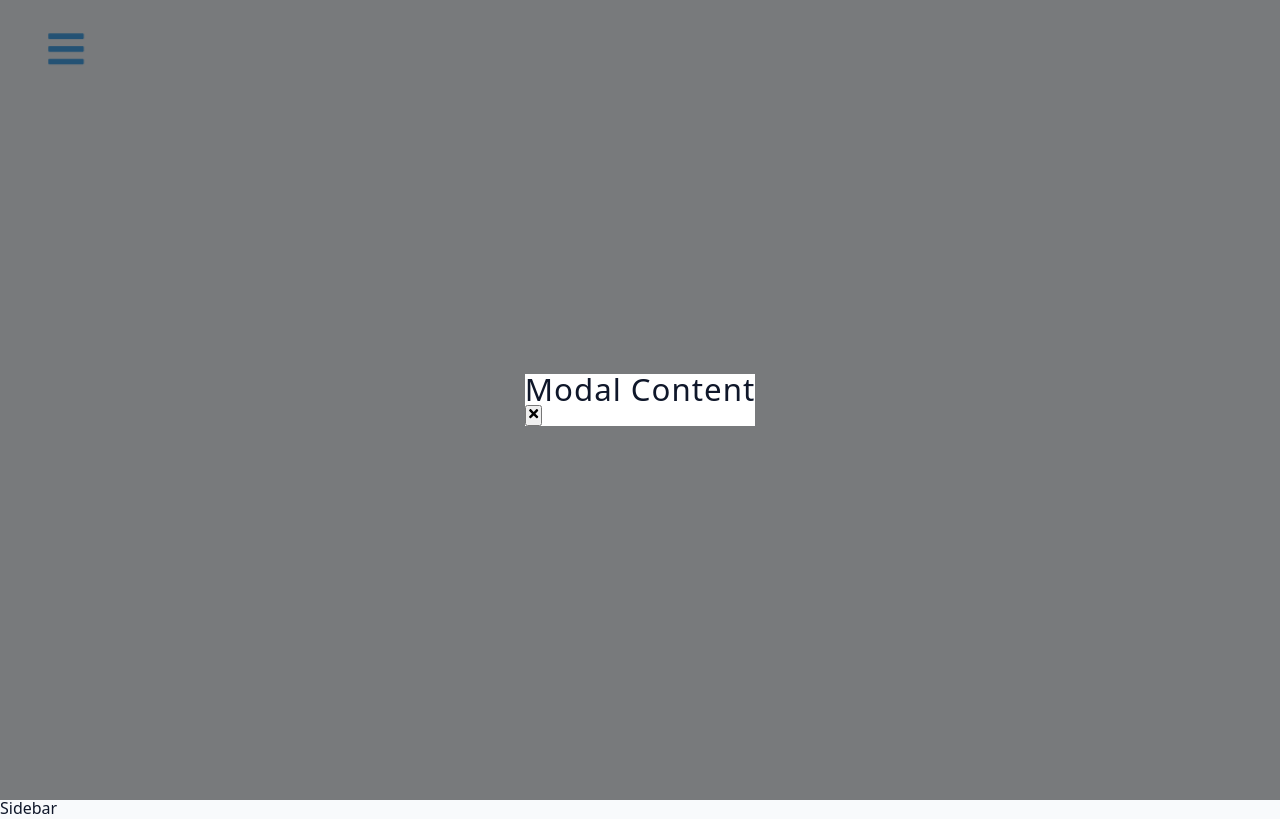
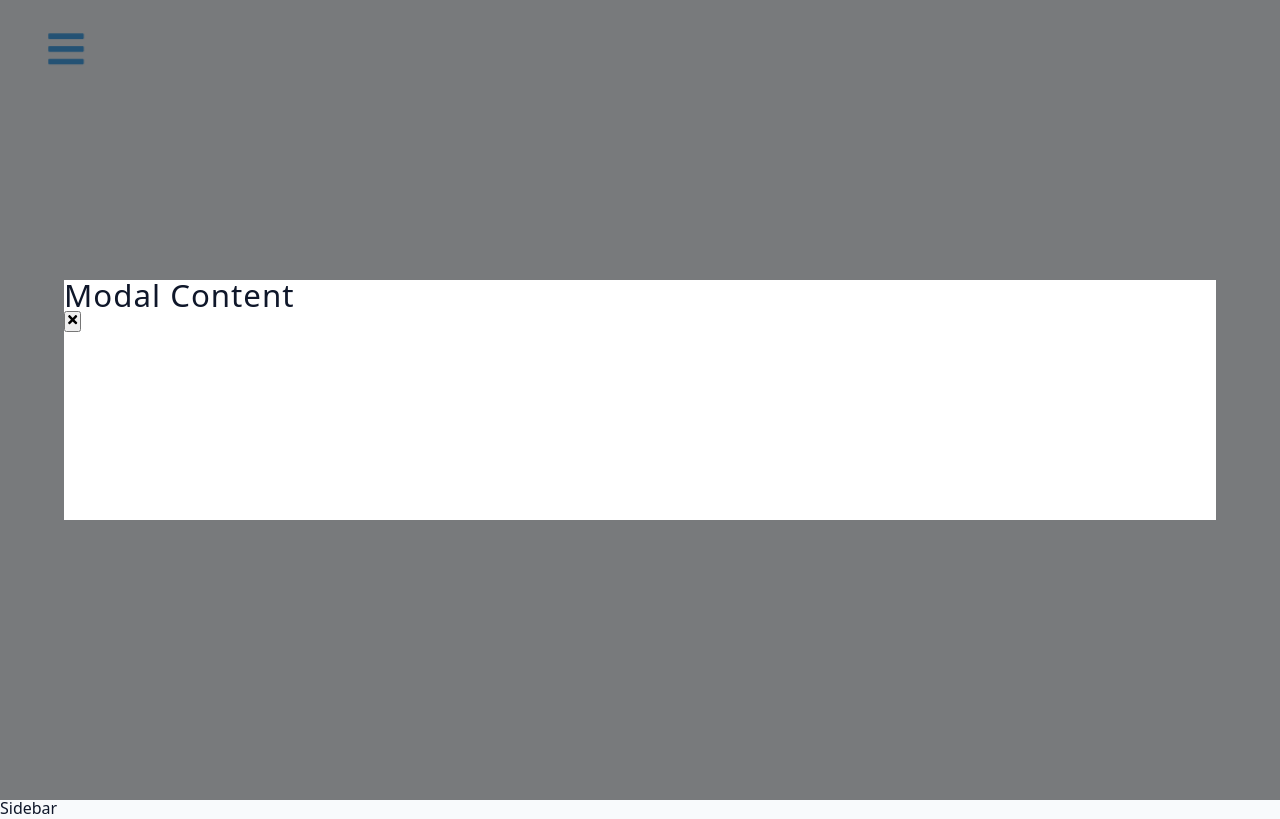
Before and after one commit to isnendyankp/sideBar, a React (Vite) app: page / in a window 1280 px wide. Built offline with nearby package versions, Linux system fonts and the light colour scheme.

Commit message:
styling modal continer: width 90vw & height 30vh

```diff
--- a/src/index.css
+++ b/src/index.css
@@ -309,5 +309,6 @@ Modal
 
 .modal-container {
   background: var(--white);
-
+  width: 90vw;
+  height: 30vh;
 }
```
